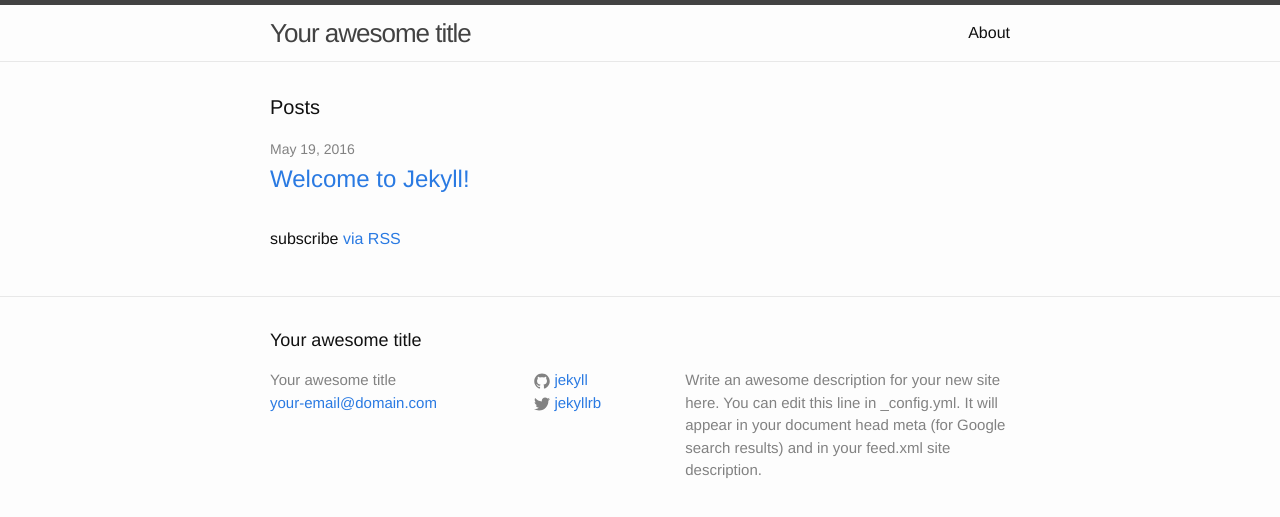
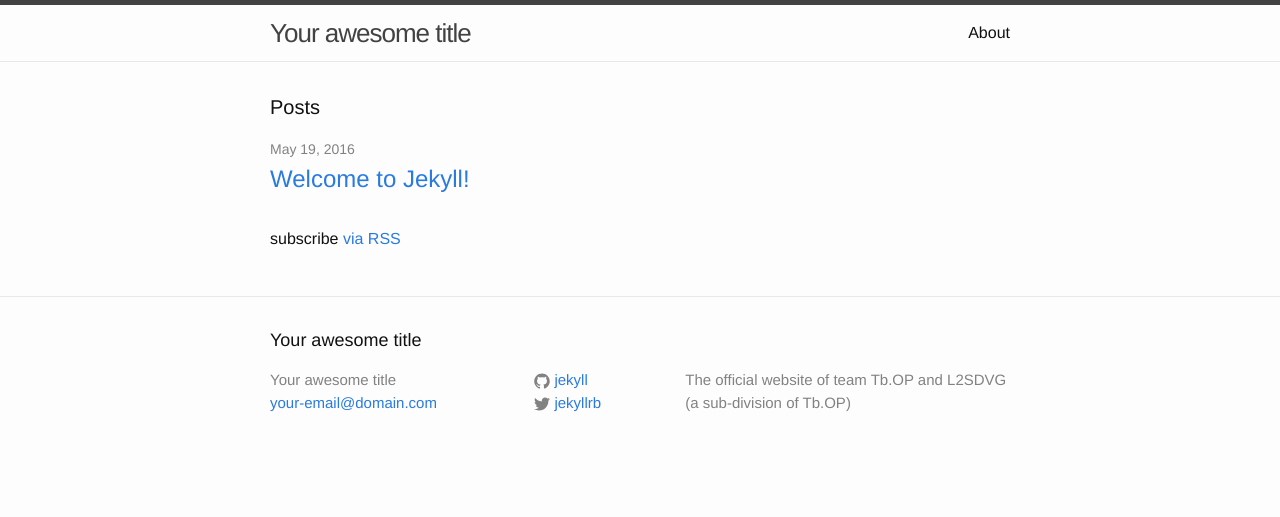
Before and after one commit to ThePupoMaster/thepupomaster.github.io, a Jekyll site: the page built from index.html, in a window 1280 px wide. Shown: the top 517 px of the page. Built offline with Jekyll 4.4.1, drawn with Linux system fonts in a browser that asks for light colours.

Commit message:
Update _config.yml

```diff
--- a/_config.yml
+++ b/_config.yml
@@ -9,9 +9,7 @@
 title: Your awesome title
 email: your-email@domain.com
 description: > # this means to ignore newlines until "baseurl:"
-  Write an awesome description for your new site here. You can edit this
-  line in _config.yml. It will appear in your document head meta (for
-  Google search results) and in your feed.xml site description.
+  The official website of team Tb.OP and L2SDVG (a sub-division of Tb.OP)
 baseurl: "" # the subpath of your site, e.g. /blog
 url: "http://yourdomain.com" # the base hostname & protocol for your site
 twitter_username: jekyllrb
```
